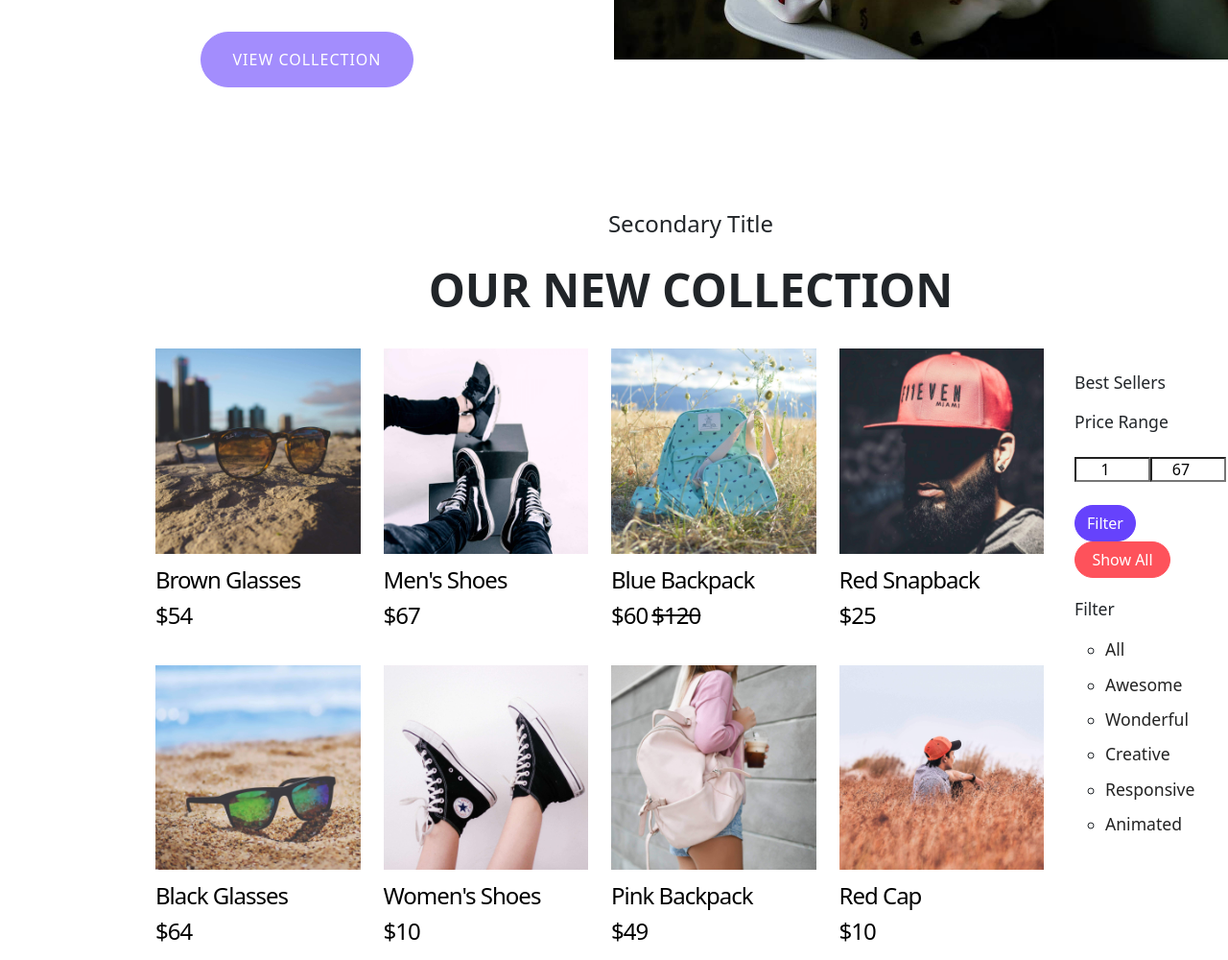
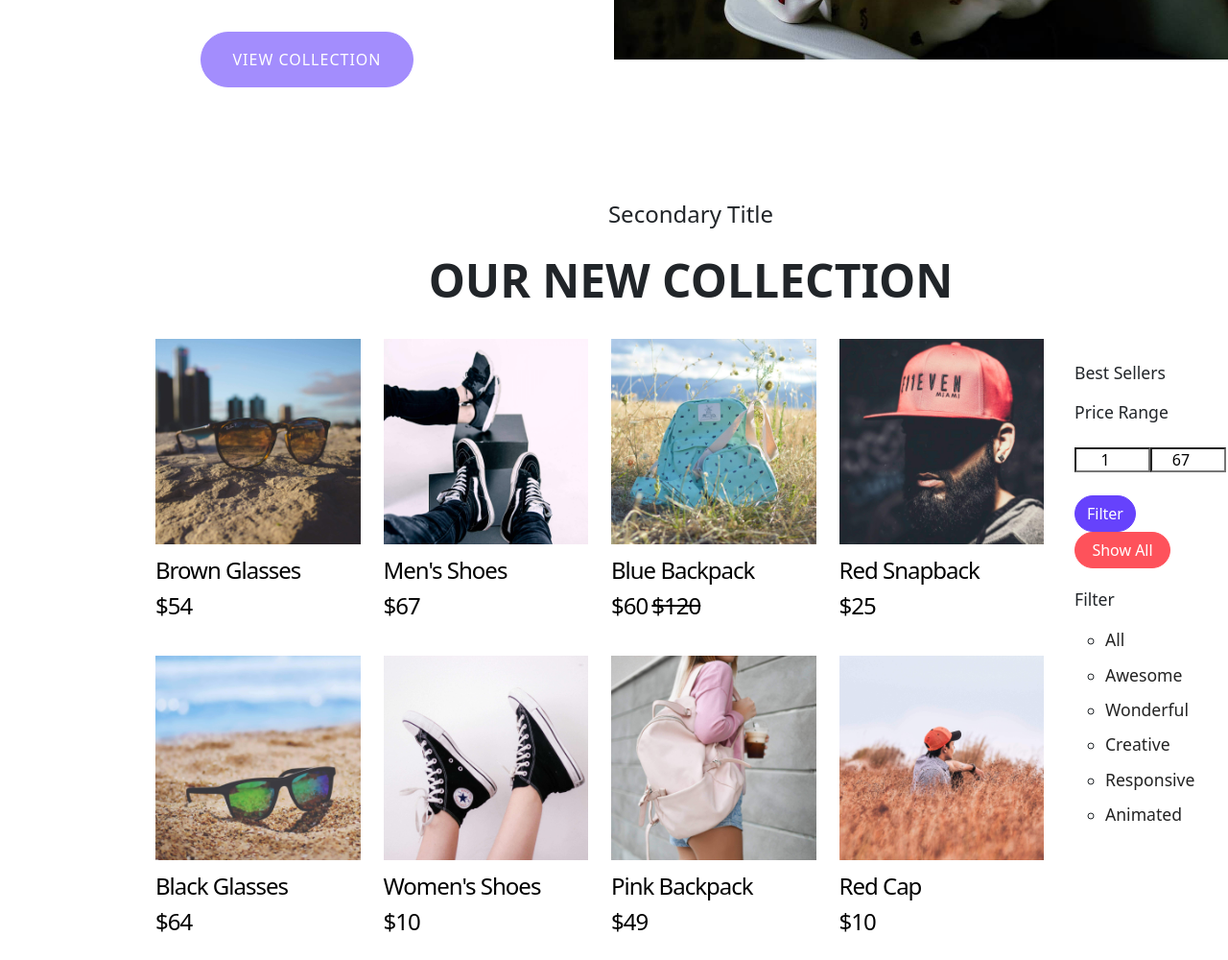
Before and after one commit to imtiyazsk/online, a plain HTML site: page index.html in a window 1280 px wide. Shown: the part 2343-3343 px from the top of the page at 96% size. Drawn offline with nearby package versions, Linux system fonts and the light colour scheme.

Commit message:
again padding changed

```diff
--- a/assets/css/style.css
+++ b/assets/css/style.css
@@ -137,7 +137,7 @@
     transition: 0.75s;
 }
 .secondary{
-    padding: 120px 150px;
+    padding: 110px 150px;
 }
 .secondary .second_head h5{
     font-size: 1.5rem;
```
